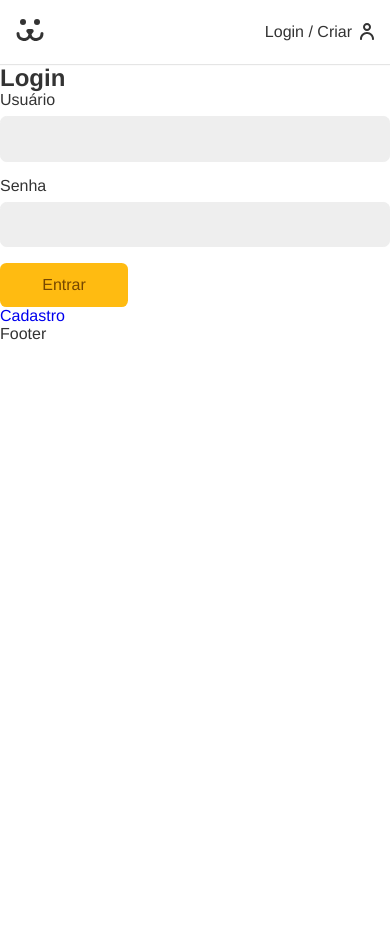
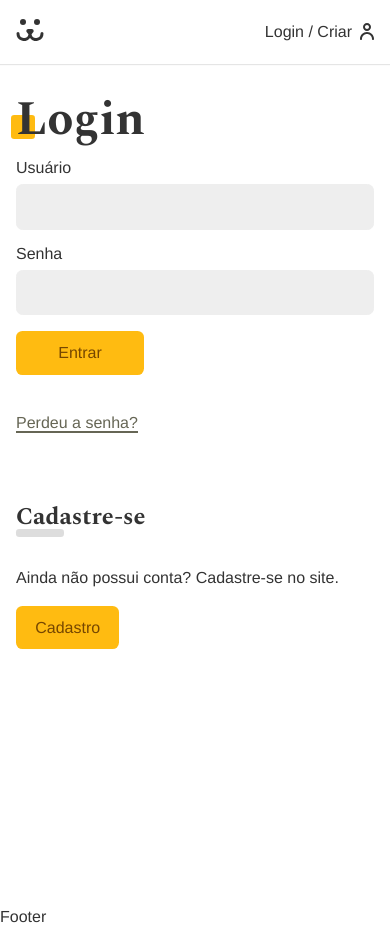
Before and after one commit to gsouza97/DogsOrigamid, a React (Create React App) app: page /login in a window 390 px wide. Before the commit the page ends 844 px from the top, so only its background shows below. Built offline with nearby package versions, Linux system fonts and the light colour scheme.

Commit message:
login animacao, background e layout responsivo

```diff
--- a/src/App.css
+++ b/src/App.css
@@ -1,3 +1,5 @@
+@import url("https://fonts.googleapis.com/css2?family=Spectral:wght@700&display=swap");
+
 * {
   box-sizing: border-box;
 }
@@ -28,6 +30,7 @@
 
 a {
   text-decoration: none;
+  color: #333;
 }
 
 img {
@@ -48,3 +51,38 @@
   padding: 0 1rem;
   margin: 0 auto;
 }
+
+.title {
+  font-family: var(--type-second);
+  line-height: 1;
+  font-size: 3rem;
+  margin: 1rem 0;
+  position: relative;
+  z-index: 1;
+}
+
+.title::after {
+  content: "";
+  display: block;
+  width: 1.5rem;
+  height: 1.5rem;
+  background: #fb1;
+  position: absolute;
+  bottom: 5px;
+  left: -5px;
+  border-radius: 0.2rem;
+  z-index: -1;
+}
+
+.animeLeft {
+  opacity: 0;
+  transform: translateX(-20px);
+  animation: animeLeft 0.3s forwards;
+}
+
+@keyframes animeLeft {
+  to {
+    opacity: 1;
+    transform: initial;
+  }
+}
--- /dev/null
+++ b/src/Components/Helper/Error.js
@@ -0,0 +1,10 @@
+import React from "react";
+
+const Error = ({ error }) => {
+  if (!error) {
+    return null;
+  }
+  return <p style={{ color: "#f31", margin: "1rem 0" }}>{error}</p>;
+};
+
+export default Error;
--- a/src/Components/Login/Login.js
+++ b/src/Components/Login/Login.js
@@ -5,6 +5,7 @@
 import LoginPasswordLost from "./LoginPasswordLost";
 import LoginPasswordReset from "./LoginPasswordReset";
 import { UserContext } from "../../UserContext";
+import styles from "./Login.module.css";
 
 const Login = () => {
   const context = React.useContext(UserContext);
@@ -13,7 +14,8 @@
     <Navigate to="/conta" />;
   }
   return (
-    <div>
+    <section className={`${styles.login} animeLeft`}>
+      <div className={styles.forms}>
         <Routes>
           <Route path="/" element={<LoginForm />} />
           <Route path="criar" element={<LoginCreate />} />
@@ -21,6 +23,7 @@
           <Route path="resetar" element={<LoginPasswordReset />} />
         </Routes>
       </div>
+    </section>
   );
 };
 
--- /dev/null
+++ b/src/Components/Login/Login.module.css
@@ -0,0 +1,30 @@
+.login {
+  display: grid;
+  grid-template-columns: 1fr 1fr;
+  gap: 2rem;
+  min-height: 100vh;
+}
+
+.login::before {
+  content: "";
+  display: block;
+  background: url("../../Assets/login.jpg") no-repeat center center;
+  background-size: cover;
+}
+
+.forms {
+  max-width: 30rem;
+  padding: 1rem;
+}
+
+@media (max-width: 40rem) {
+  .login {
+    grid-template-columns: 1fr;
+  }
+  .login::before {
+    display: none;
+  }
+  .forms {
+    max-width: 100%;
+  }
+}
--- a/src/Components/Login/LoginForm.js
+++ b/src/Components/Login/LoginForm.js
@@ -4,6 +4,8 @@
 import Input from "../Forms/Input";
 import useForm from "../../Hooks/useForm";
 import { UserContext } from "../../UserContext";
+import Error from "../Helper/Error";
+import styles from "./LoginForm.module.css";
 
 const LoginForm = () => {
   const username = useForm();
@@ -20,9 +22,9 @@
   }
 
   return (
-    <section>
-      <h1>Login</h1>
-      <form onSubmit={handleSubmit}>
+    <section className="animeLeft">
+      <h1 className="title">Login</h1>
+      <form className={styles.form} onSubmit={handleSubmit}>
         <Input
           label="Usuário"
           type="text"
@@ -46,10 +48,18 @@
         ) : (
           <Button>Entrar</Button>
         )}
-
-        {context.error && <p>{context.error}</p>}
+        <Error error={context.error} />
       </form>
-      <Link to="/login/criar">Cadastro</Link>
+      <Link className={styles.perdeu} to="/login/perdeu">
+        Perdeu a senha?
+      </Link>
+      <div className={styles.cadastro}>
+        <h2 className={styles.subtitle}>Cadastre-se</h2>
+        <p>Ainda não possui conta? Cadastre-se no site.</p>
+        <Link className={styles.buttonCriar} to="/login/criar">
+          Cadastro
+        </Link>
+      </div>
     </section>
   );
 };
--- /dev/null
+++ b/src/Components/Login/LoginForm.module.css
@@ -0,0 +1,66 @@
+.form {
+  margin-bottom: 2rem;
+}
+
+.perdeu {
+  display: inline-block;
+  color: #665;
+  padding: 0.5rem 0;
+  line-height: 1;
+}
+
+.perdeu::after {
+  content: "";
+  height: 2px;
+  width: 100%;
+  background: currentColor;
+  display: block;
+}
+
+.cadastro {
+  margin-top: 4rem;
+}
+
+.cadastro p {
+  margin-top: 2rem;
+  margin-bottom: 2rem;
+}
+
+.subtitle {
+  font-family: var(--type-second);
+  line-height: 1;
+}
+
+.subtitle::after {
+  content: "";
+  display: block;
+  background: #ddd;
+  height: 0.5rem;
+  width: 3rem;
+  border-radius: 0.2rem;
+}
+
+.buttonCriar {
+  font-size: 1rem;
+  font-family: var(--type-first);
+  cursor: pointer;
+  border: none;
+  border-radius: 0.4rem;
+  background: #fb1;
+  color: #764701;
+  min-width: 8rem;
+  padding: 0.8rem 1.2rem;
+  box-sizing: border-box;
+  transition: 0.3s;
+}
+
+.buttonCriar:hover,
+.buttonCriar:focus {
+  outline: none;
+  box-shadow: 0 0 0 3px #fea, 0 0 0 4px #fb1;
+}
+
+.buttonCriar:disabled {
+  opacity: 0.5;
+  cursor: wait;
+}
```
Lines whose indentation alone changed are shown as unchanged.
